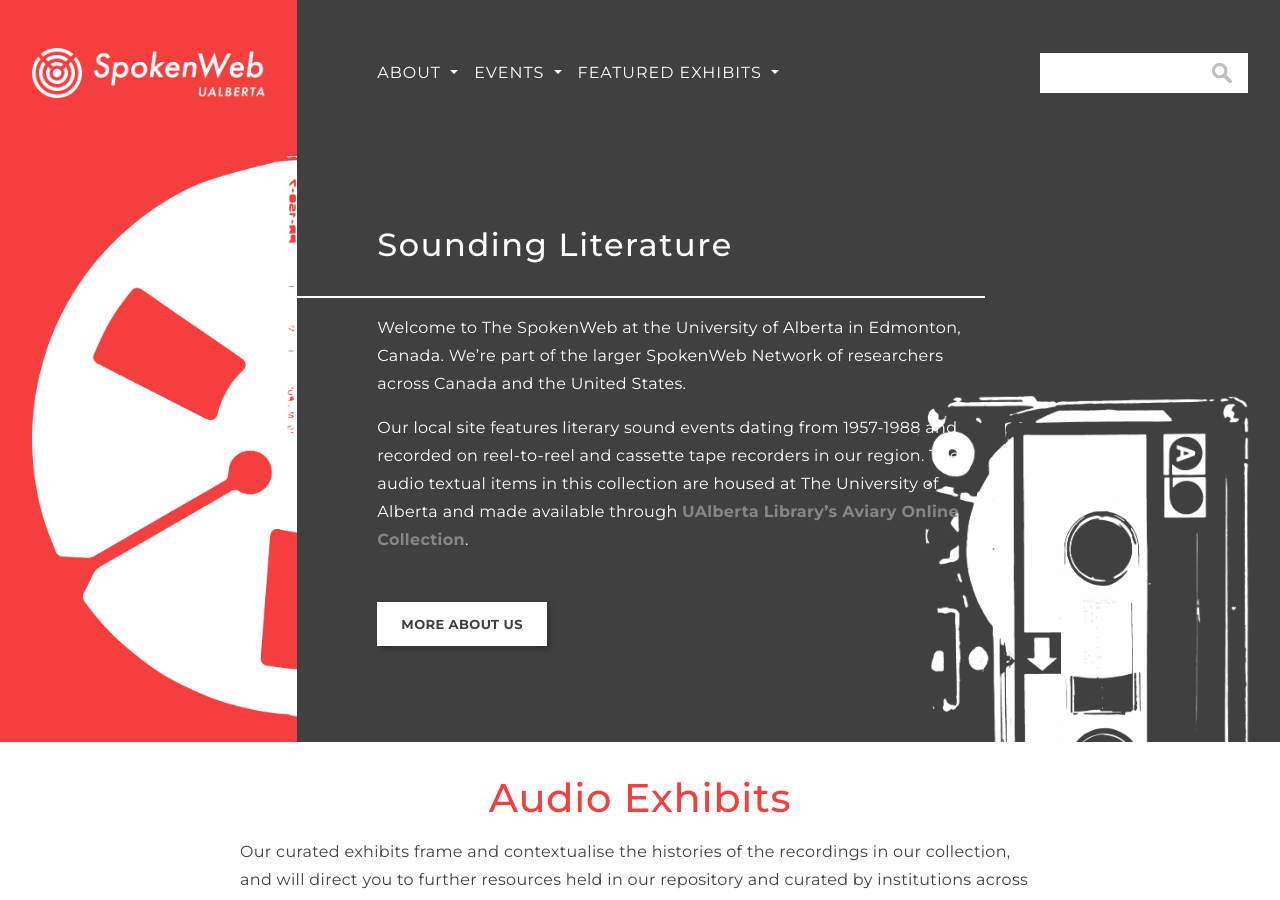
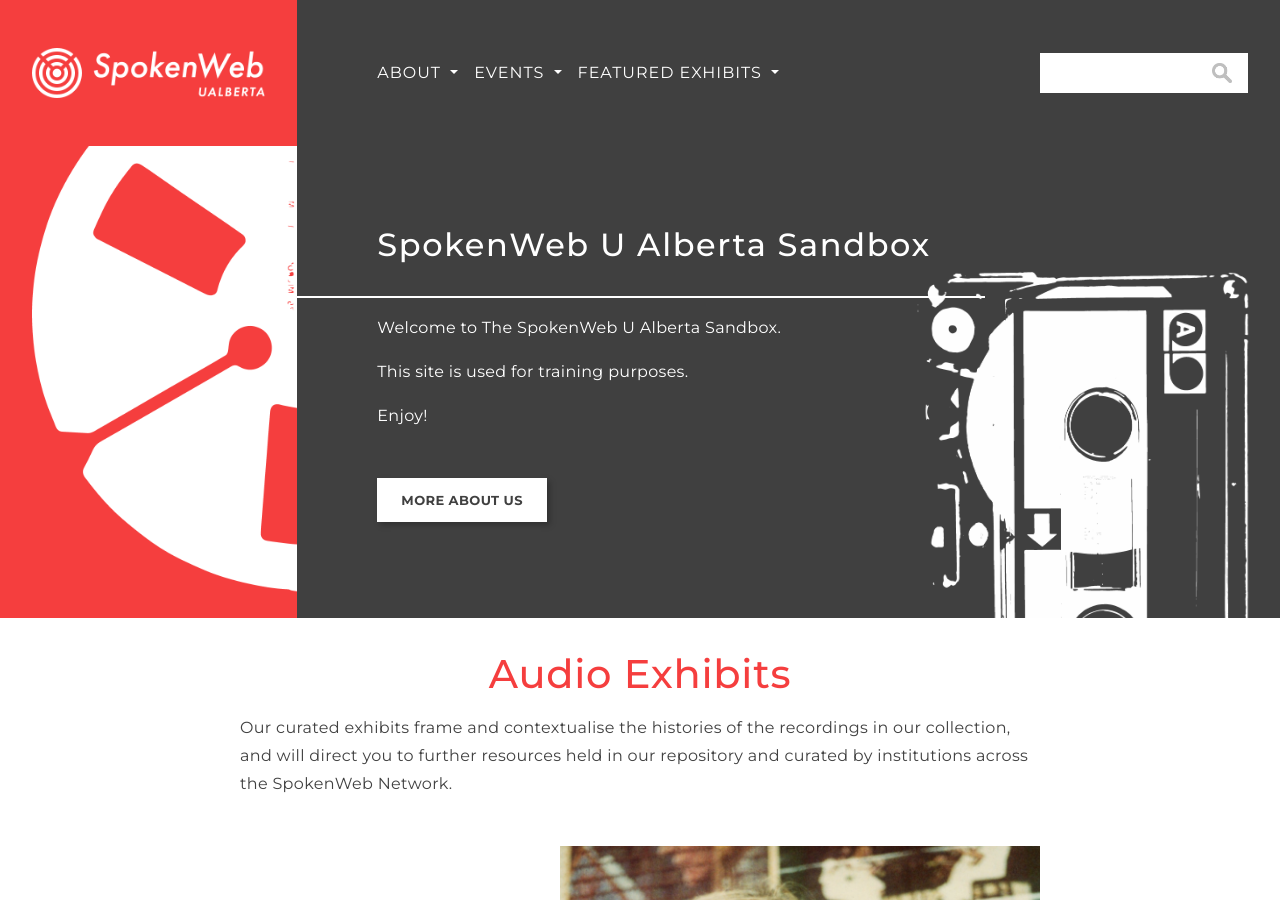
Before and after one commit to SpokenWebAlberta/sandbox, a Jekyll site: the page built from index.md, in a window 1280 px wide and 900 px high. Built offline with Jekyll 4.4.1, drawn with Linux system fonts in a browser that asks for light colours.

Commit message:
Update index.md
Update website description

```diff
--- a/index.md
+++ b/index.md
@@ -6,12 +6,14 @@
   - 'Celebrations'
 ---
 
-## Sounding Literature
+## SpokenWeb U Alberta Sandbox
 
 <hr>
 
-Welcome to The SpokenWeb at the University of Alberta in Edmonton, Canada. We're part of the larger SpokenWeb Network of researchers across Canada and the United States.
+Welcome to The SpokenWeb U Alberta Sandbox.
 
-Our local site features literary sound events dating from 1957-1988 and recorded on reel-to-reel and cassette tape recorders in our region. The audio textual items in this collection are housed at The University of Alberta and made available through [UAlberta Library's Aviary Online Collection](https://ualberta.aviaryplatform.com/collections/1783).
+This site is used for training purposes.
+
+Enjoy!
 
 [More About Us](/spokenweb-ualberta/about/){: .btn2}
```
